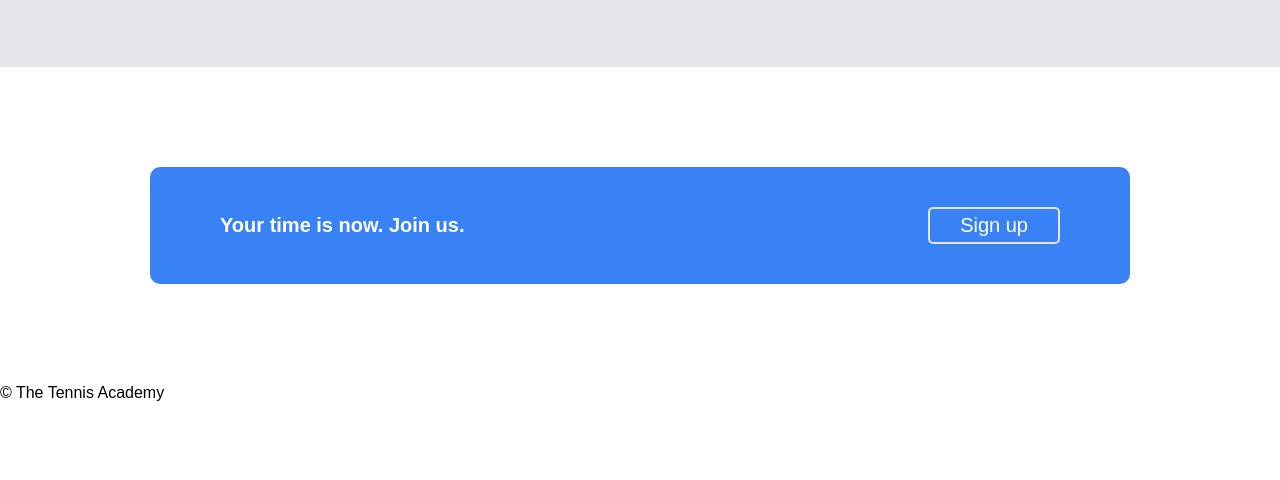
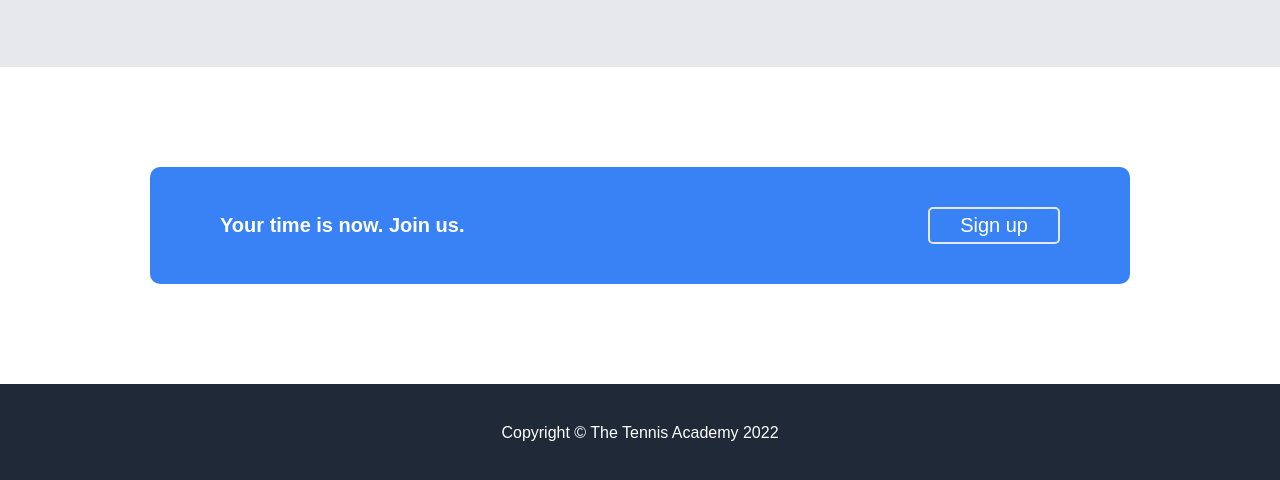
Before and after one commit to ywllowsensor/landing-page, a plain HTML site: page website-1/index.html in a window 1280 px wide. Shown: the part 1415-1895 px from the top of the page. Before the commit the page ends 1817 px from the top, so only its background shows below. Drawn offline with Linux system fonts and the light colour scheme; a web font is replaced by a local one.

Commit message:
Complete 1st draft

```diff
--- a/website-1/index.html
+++ b/website-1/index.html
@@ -58,7 +58,7 @@
             <button class="button2">Sign up</button>
         </div>
         <div class="content5">
-            <div class="footer">© The Tennis Academy</div>
+            <div class="footer">Copyright © The Tennis Academy 2022</div>
         </div>
     </body>
 </html>
--- a/website-1/style.css
+++ b/website-1/style.css
@@ -191,3 +191,12 @@ a {
 .button1:hover, .button2:hover {
     background-color: #74a3f0;
 }
+
+.content5 {
+    display: flex;
+    justify-content: center;
+    align-items: center;
+    padding: 40px;
+    background-color: #1F2937;
+    color: white;
+}
```
